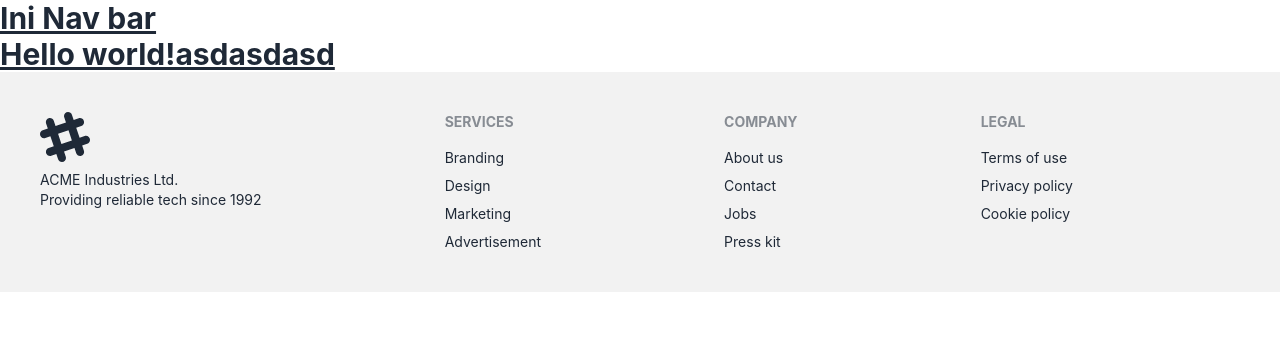
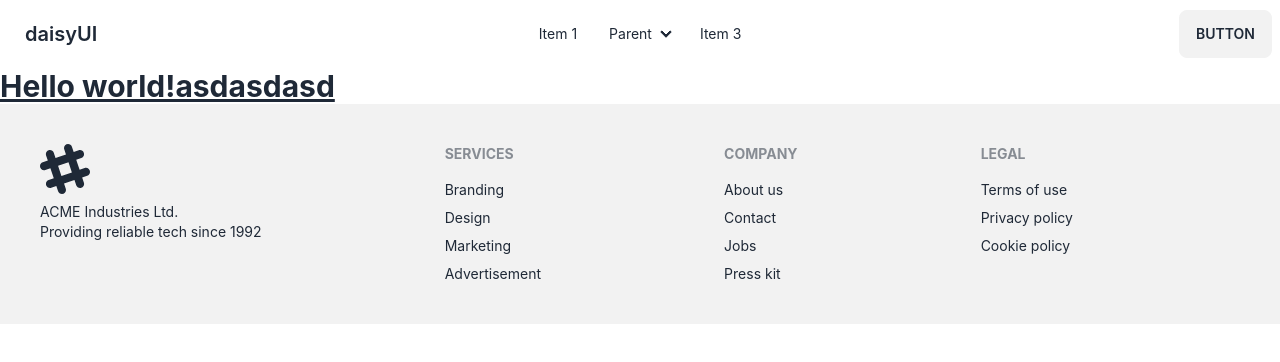
Before and after one commit to phanorama/pkkmb2023dev, a Next.js app: page / in a window 1280 px wide. Shown: the top 362 px of the page. Built offline with nearby package versions, Linux system fonts and the light colour scheme.

Commit message:
add prettier

```diff
--- a/app/Header/Navbar/menuItem.tsx
+++ b/app/Header/Navbar/menuItem.tsx
@@ -11,67 +11,30 @@
     id: 2,
     title: "Penugasan",
     path: "/penugasan",
+    newTab: false,
+  },
+  {
+    id: 3,
+    title: "Buku Panduan",
+    path: "#",
     newTab: true,
   },
   {
-    id: 3,
-    title: "Support",
-    path: "/contact",
+    id: 4,
+    title: "FAQ",
+    path: "question-and-answer",
     newTab: false,
   },
   {
-    id: 4,
-    title: "Pages",
+    id:5,
+    title: "Info",
+    path: "informasi",
     newTab: false,
-    submenu: [
-      {
-        id: 41,
-        title: "About Page",
-        path: "/about",
-        newTab: false,
-      },
-      {
-        id: 42,
-        title: "Contact Page",
-        path: "/contact",
-        newTab: false,
-      },
-      {
-        id: 43,
-        title: "Blog Grid Page",
-        path: "/blog",
-        newTab: false,
-      },
-      {
-        id: 44,
-        title: "Blog Sidebar Page",
-        path: "/blog-sidebar",
-        newTab: false,
-      },
-      {
-        id: 45,
-        title: "Blog Details Page",
-        path: "/blog-details",
-        newTab: false,
-      },
-      {
-        id: 46,
-        title: "Sign In Page",
-        path: "/signin",
-        newTab: false,
-      },
-      {
-        id: 47,
-        title: "Sign Up Page",
-        path: "/signup",
-        newTab: false,
-      },
-      {
-        id: 48,
-        title: "Error Page",
-        path: "/error",
-        newTab: false,
-      },
-    ],
   },
+  {
+    id:6,
+    title: "Virtual Tour",
+    path: "virtual-tour",
+    newTab: false,
+  }
 ];
--- a/app/Header/Navbar/navbar.tsx
+++ b/app/Header/Navbar/navbar.tsx
@@ -1,7 +1,43 @@
 export default function Navbar() {
     return (
-        <h1 className="text-3xl font-bold underline">
-            Ini Nav bar
-        </h1>
+        <div className="navbar bg-base-100">
+  <div className="navbar-start">
+    <div className="dropdown">
+      <label tabIndex={0} className="btn btn-ghost lg:hidden">
+        <svg xmlns="http://www.w3.org/2000/svg" className="h-5 w-5" fill="none" viewBox="0 0 24 24" stroke="currentColor"><path strokeLinecap="round" strokeLinejoin="round" strokeWidth="2" d="M4 6h16M4 12h8m-8 6h16" /></svg>
+      </label>
+      <ul tabIndex={0} className="menu menu-sm dropdown-content mt-3 z-[1] p-2 shadow bg-base-100 rounded-box w-52">
+        <li><a>Item 1</a></li>
+        <li>
+          <a>Parent</a>
+          <ul className="p-2">
+            <li><a>Submenu 1</a></li>
+            <li><a>Submenu 2</a></li>
+          </ul>
+        </li>
+        <li><a>Item 3</a></li>
+      </ul>
+    </div>
+    <a className="btn btn-ghost normal-case text-xl">daisyUI</a>
+  </div>
+  <div className="navbar-center hidden lg:flex">
+    <ul className="menu menu-horizontal px-1">
+      <li><a>Item 1</a></li>
+      <li tabIndex={0}>
+        <details>
+          <summary>Parent</summary>
+          <ul className="p-2">
+            <li><a>Submenu 1</a></li>
+            <li><a>Submenu 2</a></li>
+          </ul>
+        </details>
+      </li>
+      <li><a>Item 3</a></li>
+    </ul>
+  </div>
+  <div className="navbar-end">
+    <a className="btn">Button</a>
+  </div>
+</div>
     )
 }
--- a/package.json
+++ b/package.json
@@ -23,6 +23,8 @@
     "autoprefixer": "^10.4.14",
     "daisyui": "^3.2.1",
     "postcss": "^8.4.26",
+    "prettier": "^3.0.0",
+    "prettier-plugin-tailwindcss": "^0.4.1",
     "tailwindcss": "^3.3.3"
   }
 }
```
Also changed, not shown: 1 other file (tests, documents, lock files or other folders).
